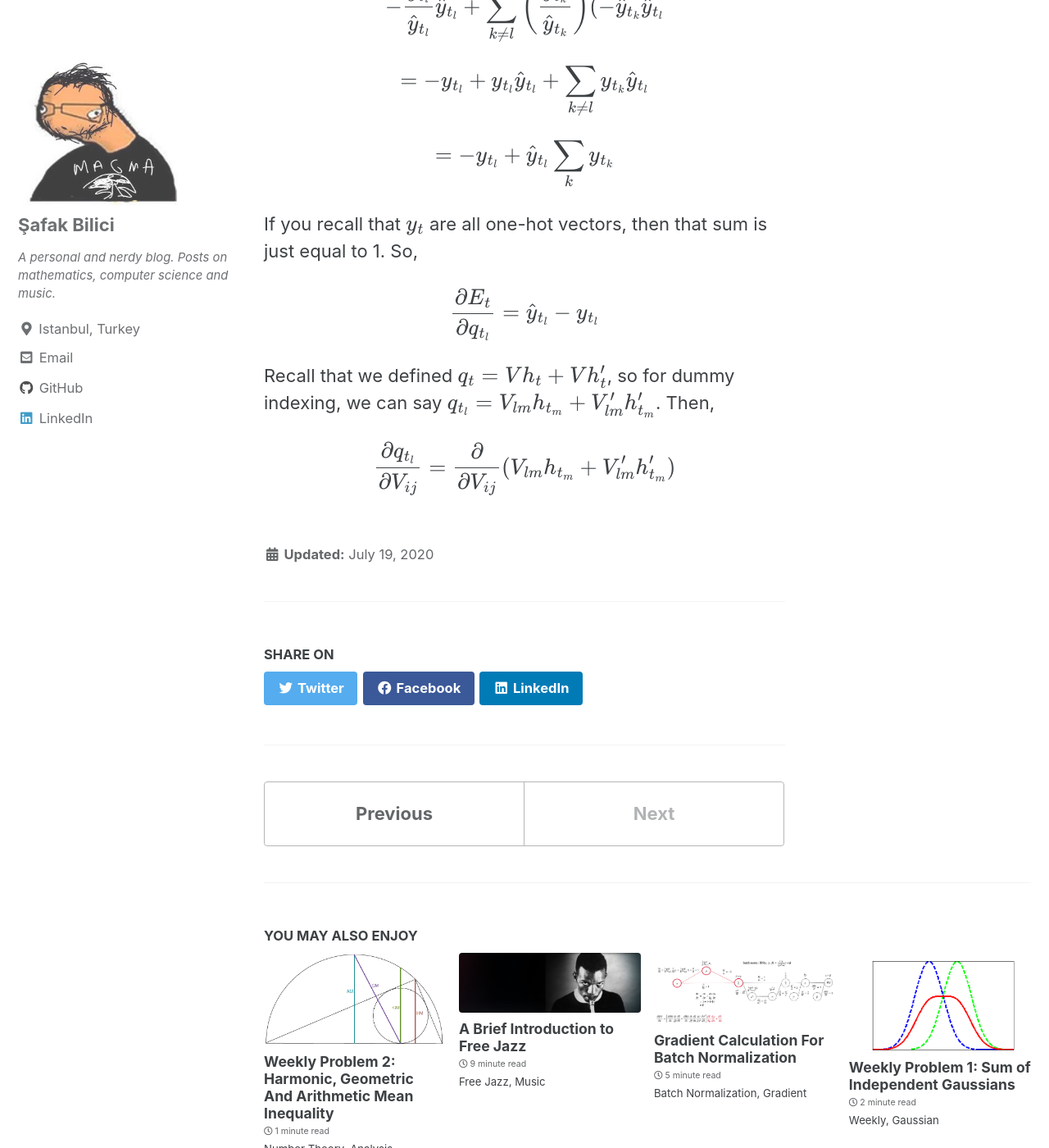
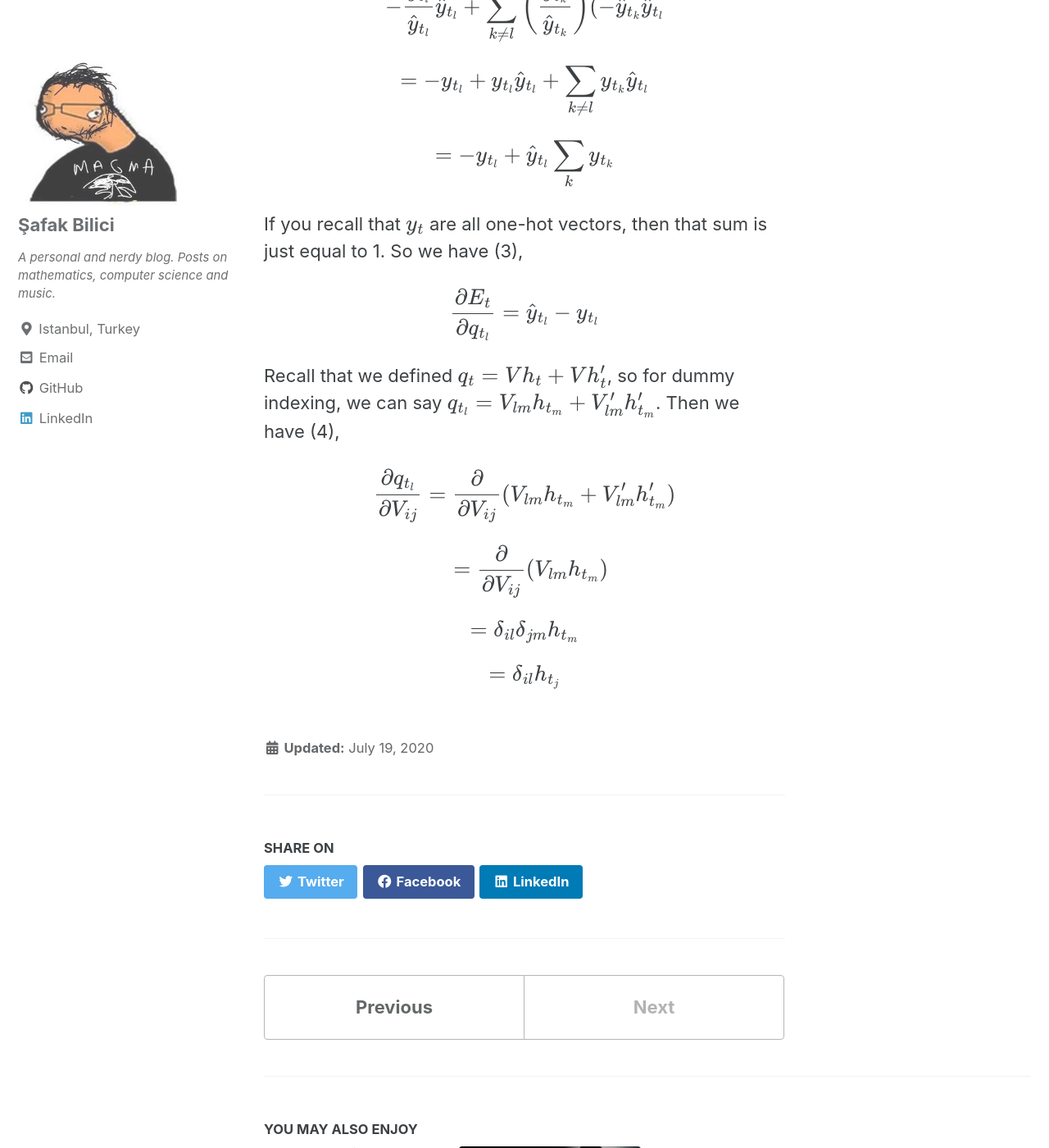
Before and after one commit to safakkbilici/safakkbilici.github.io, a Jekyll site: the page built from _posts/2020-07-19-training-bidirectional-rnns.md, in a window 1280 px wide and 1400 px high, scrolled down 8257 px. Shown: the whole window at 82% size. Built offline with Jekyll 4.4.1, drawn with Linux system fonts in a browser that asks for light colours; cached includes are drawn as plain includes; formulas are drawn with MathJax 3.

Commit message:
summing together

```diff
--- a/_posts/2020-07-19-training-bidirectional-rnns.md
+++ b/_posts/2020-07-19-training-bidirectional-rnns.md
@@ -156,10 +156,16 @@
 
 $$ = -y_{t_l} + \hat{y}_{t_l} \sum_{k} y_{t_k}$$
 
-If you recall that $$y_t$$ are all one-hot vectors, then that sum is just equal to 1. So,
+If you recall that $$y_t$$ are all one-hot vectors, then that sum is just equal to 1. So we have (3),
 
 $$\frac{\partial E_t}{\partial q_{t_l}} = \hat{y}_{t_l} - y_{t_l}$$
 
-Recall that we defined $$q_t = V h_t + V h_t'$$, so for dummy indexing, we can say $$q_{t_l} = V_{lm} h_{t_m} + V_{lm}' h_{t_m}'$$. Then,
+Recall that we defined $$q_t = V h_t + V h_t'$$, so for dummy indexing, we can say $$q_{t_l} = V_{lm} h_{t_m} + V_{lm}' h_{t_m}'$$. Then we have (4),
 
 $$ \frac{\partial q_{t_l}}{\partial V_{ij}} = \frac{\partial}{\partial V_{ij}} (V_{lm} h_{t_m} + V_{lm}' h_{t_m}')$$
+
+$$ \;\; = \frac{\partial}{\partial V_{ij}} (V_{lm} h_{t_m})$$
+
+$$ = \delta_{il} \delta_{jm} h_{t_m}$$
+
+$$ = \delta_{il} h_{t_j} $$
```
